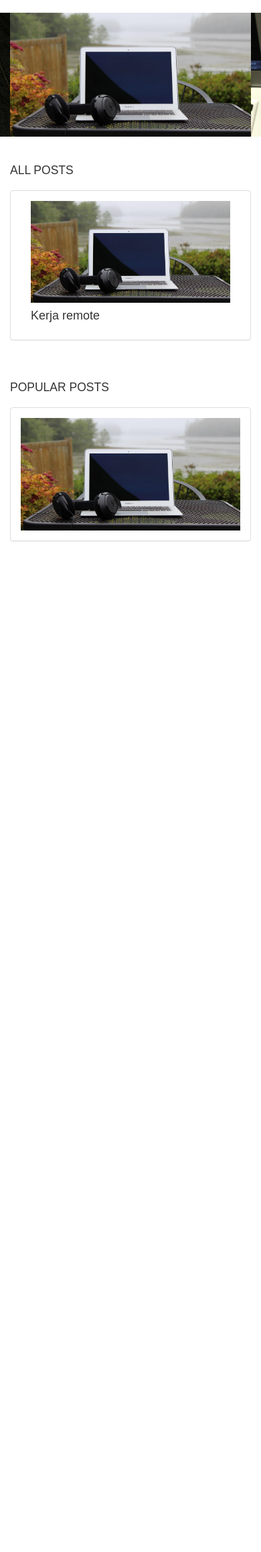
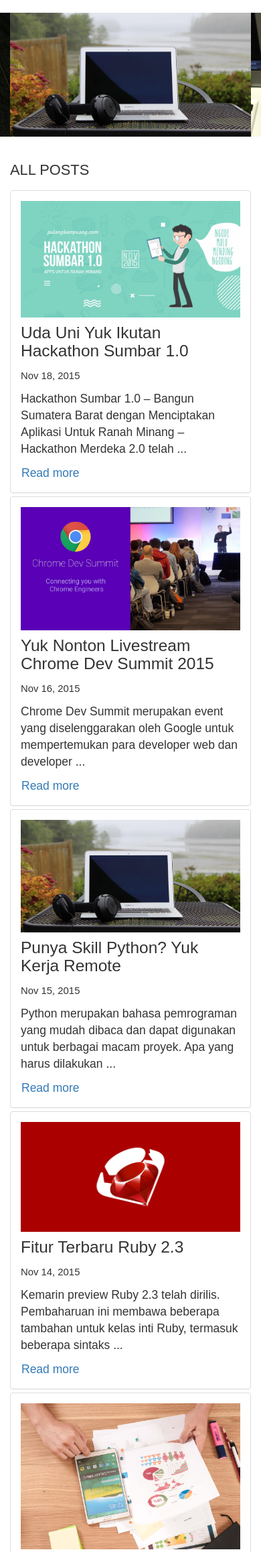
Before and after one commit to Cloudxtreme/TechNews, a PHP site: page / in a window 390 px wide. Shown: the part 314-2631 px from the top of the page at 67% size. Before the commit the page ends 1122 px from the top, so only its background shows below. Run offline with PHP 8.4, Linux system fonts and the light colour scheme.

Commit message:
update project till comments

```diff
--- a/assets/css/style.min.css
+++ b/assets/css/style.min.css
@@ -57,14 +57,52 @@ body {
   background-position: center;
   background-size: 100% 100%; }
 
-/* END: CONTENT */
-/* SECTION */
 .posts-hght {
   height: 60px; }
   .posts-hght h3 {
     line-height: 60px;
     font-size: 1.25em; }
 
-/* END: SECTION */
+.panel {
+  margin-bottom: 5px; }
+
+@media screen and (max-width: 767px) {
+  .posts-hght {
+    font-size: 1.25em; }
+
+  .panel h4 {
+    font-size: 1.75em; }
+  .panel p, .panel a {
+    font-size: 1.25em; } }
+.author {
+  color: #ED2B23; }
+
+.load-more {
+  height: 40px; }
+
+.text-load-more {
+  line-height: 40px;
+  font-size: 1.25em; }
+
+.one-border {
+  border-top: 1px solid #ddd;
+  margin-top: 19px; }
+
+.thumbnail {
+  margin-bottom: 5px; }
+
+.border-dashed {
+  border-top: 1px dashed #4C4C4E; }
+
+.each-comments, .form-comment {
+  margin: 20px 0; }
+
+.border-default {
+  border-top: 1px solid #ddd; }
+
+.text-send {
+  color: #ED2B23; }
+
+/* END: CONTENT */
 
 /*# sourceMappingURL=style.min.css.map */
--- a/assets/css/style.scss
+++ b/assets/css/style.scss
@@ -2,6 +2,7 @@ $black: #4C4C4E;
 $red: #ED2B23;
 $fonts: 'Titillium Web', sans-serif;
 $white: #FFF;
+$light-black: #ddd;
 
 /* GENERAL */
 body{
@@ -68,8 +69,6 @@ body{
     background-position: center;
     background-size: 100% 100%;
 }
-/* END: CONTENT */
-/* SECTION */
 .posts-hght{
     height: 60px;
     h3{
@@ -77,4 +76,55 @@ body{
         font-size: 1.25em;
     }
 }
-/* END: SECTION */
+.panel{
+    margin-bottom: 5px;
+}
+@media screen and (max-width: 767px){
+    .posts-hght{
+        font-size: 1.25em;
+    }
+    .panel{
+        h4{
+            font-size: 1.75em;
+        }
+        p{
+            font-size: 1.25em;
+        }
+        a{
+            @extend p;
+        }
+    }
+}
+.author{
+    color: $red;
+}
+.load-more{
+    height: 40px;
+}
+.text-load-more{
+    line-height: 40px;
+    font-size: 1.25em;
+}
+.one-border{
+    border-top: 1px solid $light-black;
+    margin-top: 19px;
+}
+.thumbnail{
+    margin-bottom: 5px;
+}
+.border-dashed{
+    border-top: 1px dashed $black;
+}
+.each-comments{
+    margin: 20px 0;
+}
+.border-default{
+    border-top: 1px solid $light-black;
+}
+.form-comment{
+    @extend .each-comments;
+}
+.text-send{
+    color: $red;
+}
+/* END: CONTENT */
--- a/index.html
+++ b/index.html
@@ -76,10 +76,10 @@
 						<div id="technews-slider" class="carousel slide" data-ride="carousel">
 							<div class="carousel-inner" role="listbox">
 								<div class="item active">
-									<img id="img-responsive-1" src="assets/img/kerja_remote.jpg" alt="kerja_remote">
+									<img id="img-responsive-1" src="assets/img/kerja_remote-info.jpg" alt="kerja_remote-info">
 								</div>
 								<div class="item">
-									<img src="assets/img/kerja_remote.jpg" alt="kerja_remote">
+									<img src="assets/img/kerja_remote-info.jpg" alt="kerja_remote-info">
 								</div>
 							</div>
 						</div>
@@ -92,33 +92,254 @@
 			<div class="container">
 				<div class="row">
 					<div class="col-sm-8 col-xs-12">
+						<!-- ALL POSTS -->
 						<aside class="all-posts">
 							<div class="posts-hght">
 								<h3 class="text-uppercase">All Posts</h3>
 							</div>
 							<div class="panel panel-default">
 							  	<div class="panel-body">
-									<div class="col-sm-6">
-										<img src="assets/img/kerja_remote.jpg" class="img-responsive"/>
+							  		<div class="row">
+										<div class="col-sm-6">
+											<img src="assets/img/hack3-event.jpg" class="img-responsive"/>
+										</div>
+										<div class="col-sm-6">
+											<h4>Uda Uni Yuk Ikutan Hackathon Sumbar 1.0</h4>
+											<p><small>Nov 18, 2015</small></p>
+											<p>Hackathon Sumbar 1.0 – Bangun Sumatera Barat dengan Menciptakan Aplikasi Untuk Ranah Minang – Hackathon Merdeka 2.0 telah ...</p>
+											<a class="btn btn-link no-padding" href="#">Read more</a>
+										</div>
 									</div>
-									<div class="col-sm-6">
-										<h4>Kerja remote</h4>
+								</div>
+							</div>
+							<div class="panel panel-default">
+							  	<div class="panel-body">
+							  		<div class="row">
+										<div class="col-sm-6">
+											<img src="assets/img/chromedevsummit-event.jpg" class="img-responsive"/>
+										</div>
+										<div class="col-sm-6">
+											<h4>Yuk Nonton Livestream Chrome Dev Summit 2015</h4>
+											<p><small>Nov 16, 2015</small></p>
+											<p>Chrome Dev Summit merupakan event yang diselenggarakan oleh Google untuk mempertemukan para developer web dan developer ...</p>
+											<a class="btn btn-link no-padding" href="#">Read more</a>
+										</div>
+									</div>
+								</div>
+							</div>
+							<div class="panel panel-default">
+							  	<div class="panel-body">
+							  		<div class="row">
+										<div class="col-sm-6">
+											<img src="assets/img/kerja_remote-info.jpg" class="img-responsive"/>
+										</div>
+										<div class="col-sm-6">
+											<h4>Punya Skill Python? Yuk Kerja Remote</h4>
+											<p><small>Nov 15, 2015</small></p>
+											<p>Python merupakan bahasa pemrograman yang mudah dibaca dan dapat digunakan untuk berbagai macam proyek. Apa yang harus dilakukan ...</p>
+											<a class="btn btn-link no-padding" href="#">Read more</a>
+										</div>
+									</div>
+								</div>
+							</div>
+							<div class="panel panel-default">
+							  	<div class="panel-body">
+							  		<div class="row">
+										<div class="col-sm-6">
+											<img src="assets/img/headerRuby-news.png" class="img-responsive"/>
+										</div>
+										<div class="col-sm-6">
+											<h4>Fitur Terbaru Ruby 2.3</h4>
+											<p><small>Nov 14, 2015</small></p>
+											<p>Kemarin preview Ruby 2.3 telah dirilis. Pembaharuan ini membawa beberapa tambahan untuk kelas inti Ruby, termasuk beberapa sintaks ...</p>
+											<a class="btn btn-link no-padding" href="#">Read more</a>
+										</div>
+									</div>
+								</div>
+							</div>
+							<div class="panel panel-default">
+							  	<div class="panel-body">
+							  		<div class="row">
+										<div class="col-sm-6">
+											<img src="assets/img/mobile-info.jpg" class="img-responsive"/>
+										</div>
+										<div class="col-sm-6">
+											<h4>Seberapa Banyak Sih Developer Mobile yang Jadi Miliarder?</h4>
+											<p><small>Nov 13, 2015</small></p>
+											<p>Siapa sih yang ga mau jadi miliarder? Apalagi jika menjadi miliarder lewat pekerjaan yang dicintai. Pembaca TechNews yang juga ...</p>
+											<a class="btn btn-link no-padding" href="#">Read more</a>
+										</div>
+									</div>
+								</div>
+							</div>
+							<div class="panel panel-default">
+							  	<div class="panel-body">
+							  		<div class="row">
+										<div class="col-sm-6">
+											<img src="assets/img/report_gfx-news.png" class="img-responsive"/>
+										</div>
+										<div class="col-sm-6">
+											<h4>Seberapa Berhargakah Teknologi-teknologi Open Source Itu?</h4>
+											<p><small>Nov 11, 2015</small></p>
+											<p>The Linux Foundation, merupakan organisasi yang berdedikasi untuk mendukung pengembangan Linux dan collaborative software ...</p>
+											<a class="btn btn-link no-padding" href="#">Read more</a>
+										</div>
+									</div>
+								</div>
+							</div>
+							<div class="panel panel-default">
+							  	<div class="panel-body">
+							  		<div class="row">
+										<div class="col-sm-6">
+											<img src="assets/img/java_cover-tipsdantrik.jpg" class="img-responsive"/>
+										</div>
+										<div class="col-sm-6">
+											<h4>7 Cara Asyik Belajar Pemrograman Java</h4>
+											<p><small>Nov 8, 2015</small></p>
+											<p>Kadang belajar pemrograman Java lewat buku saja membuat rasa kantuk datang. Dengan bahasa buku yang terlalu kaku menjadi ...</p>
+											<a class="btn btn-link no-padding" href="#">Read more</a>
+										</div>
+									</div>
+								</div>
+							</div>
+							<div class="row">
+								<div class="col-xs-10 col-sm-9 col-md-10">
+									<div class="load-more">
+										<div class="one-border">
+										</div>
+									</div>
+								</div>
+								<div class="col-xs-2 col-sm-3 col-md-2">
+									<div class="load-more">
+										<a class="btn btn-link no-padding pull-right text-uppercase text-load-more" href="#">Load more</a>
 									</div>
 								</div>
 							</div>
 						</aside>
+						<!-- END: ALL POSTS -->
+						<div class="clearfix"></div>
 					</div>
 					<div class="col-sm-4 col-xs-12">
+						<!-- POPULAR POSTS -->
 						<aside class="popular-posts">
 							<div class="posts-hght">
 								<h3 class="text-uppercase">Popular Posts</h3>
 							</div>
 							<div class="panel panel-default">
 								<div class="panel-body">
-									<img src="assets/img/kerja_remote.jpg" class="img-responsive"/>
+									<img src="assets/img/mobile-info.jpg" class="img-responsive"/>
+									<h4>Seberapa Berhargakah Teknologi-teknologi Open Source Itu?</h4>
+									<p class="author">by Sherly</p>
+									<p class="comments">15 comments</p>
+								</div>
+							</div>
+							<div class="panel panel-default">
+								<div class="panel-body">
+									<img src="assets/img/cover_header-skill-programming-tipsdantrik.jpg" class="img-responsive"/>
+									<h4>Fitur Umum Sebuah CRUD yang Wajib Dikuasai Pemula</h4>
+									<p class="author">by Alvin</p>
+									<p class="comments">13 comments</p>
+								</div>
+							</div>
+							<div class="panel panel-default">
+								<div class="panel-body">
+									<img src="assets/img/chart_graph_ruby_codepolitan-tools.jpg" class="img-responsive"/>
+									<h4>Library-Library Ruby untuk Membuat Chart dan Graph</h4>
+									<p class="author">by Fausta</p>
+									<p class="comments">8 comments</p>
+								</div>
+							</div>
+							<div class="row">
+								<div class="col-xs-10 col-sm-6 col-md-8">
+									<div class="load-more">
+										<div class="one-border">
+										</div>
+									</div>
+								</div>
+								<div class="col-xs-2 col-sm-6 col-md-4">
+									<div class="load-more">
+										<a class="btn btn-link no-padding pull-right text-uppercase text-load-more" href="#">Load more</a>
+									</div>
 								</div>
 							</div>
 						</aside>
+						<!-- END: POPULAR POSTS -->
+						<div class="clearfix"></div>
+						<!-- SOCIAL WIDGETS -->
+						<aside class="social-widgets">
+							<div class="posts-hght">
+								<h3 class="text-uppercase">Social Widgets</h3>
+							</div>
+							<div class="row">
+								<div class="col-xs-6">
+									<a class="thumbnail" href="#">
+										<img src="" alt="fb"/>
+									</a>
+								</div>
+								<div class="col-xs-6">
+									<a class="thumbnail" href="#">
+										<img src="" alt="twitter"/>
+									</a>
+								</div>
+							</div>
+							<div class="row">
+								<div class="col-xs-6">
+									<a class="thumbnail" href="#">
+										<img src="" alt="google+"/>
+									</a>
+								</div>
+								<div class="col-xs-6">
+									<a class="thumbnail" href="#">
+										<img src="" alt="linkedin"/>
+									</a>
+								</div>
+							</div>
+						</aside>
+						<!-- END: SOCIAL WIDGETS -->
+						<!-- LATEST COMMENTS -->
+						<aside class="latest-comments">
+							<div class="posts-hght">
+								<h3 class="text-uppercase">Latest Comments</h3>
+							</div>
+							<div class="panel panel-default">
+								<div class="panel-body">
+									<p>Give us your feedback</p>
+									<div class="border-dashed"></div>
+									<div class="each-comments">
+										<div class="row">
+											<div class="col-xs-2 col-sm-4 col-md-3">
+												<img src="assets/img/person.png" class="img-responsive img-circle"/>
+											</div>
+											<div class="col-xs-10 col-sm-8 col-md-9">
+												<p>Jansen</p>
+												<p>3 hours ago</p>
+												<p>Sangat bermanfaat sekali. Maju terus TechNews!</p>
+												<div class="border-default"></div>
+											</div>
+										</div>
+									</div>
+									<div class="each-comments">
+										<div class="row">
+											<div class="col-xs-2 col-sm-4 col-md-3">
+												<img src="assets/img/person.png" class="img-responsive img-circle"/>
+											</div>
+											<div class="col-xs-10 col-sm-8 col-md-9">
+												<p>Christian</p>
+												<p>4 hours ago</p>
+												<p>Terima kasih TechNews!</p>
+												<div class="border-default"></div>
+											</div>
+										</div>
+									</div>
+									<div class="border-dashed"></div>
+									<div class="form-group form-comment">
+									  	<textarea class="form-control" id="comment" rows="5" placeholder="Write your comment"></textarea>
+									</div>
+									<a class="btn btn-link no-padding pull-right text-uppercase text-send" href="#">Send</a>
+								</div>
+							</div>
+						</aside>
+						<!-- END: LATEST COMMENTS -->
 					</div>
 				</div>
 			</div>
```
Also changed, not shown: assets/img/chart_graph_ruby_codepolitan-tools.jpg (added), assets/img/chromedevsummit-event.jpg (added), assets/img/cover_content.jpg (deleted), assets/img/cover_header-skill-programming-tipsdantrik.jpg (added), assets/img/hack3-event.jpg (added), assets/img/header-codepolitan-logo-python-tools.png (added), assets/img/headerRuby-news.png (added), assets/img/java_cover-tipsdantrik.jpg (added), assets/img/kerja_remote-info.jpg (renamed from assets/img/kerja_remote.jpg), assets/img/mercu_buana.jpg (deleted), assets/img/mobile-info.jpg (added), assets/img/person.png (added), assets/img/report_gfx-news.png (added), 1 other file.
